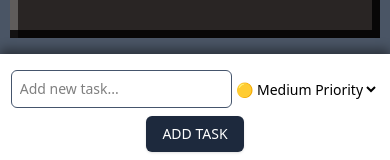
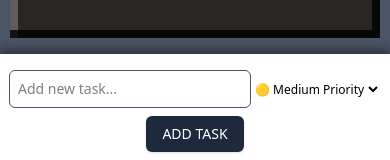
Before and after one commit to kurtrockx/TODO-APP-V2-NETLIFY, a React (Vite) app: page / in a window 390 px wide. Both pictures are taken after a click on the button "ADD TASK". Shown: the part 676-836 px from the top of the page. Built offline with nearby package versions, Linux system fonts and the light colour scheme.

Commit message:
change in responsiveness to remove scrollbar in mobile view

```diff
--- a/src/App.jsx
+++ b/src/App.jsx
@@ -137,7 +137,7 @@ function AddTask({ onAddTask }) {
   return (
     <div className="shadow-up z-1 mt-auto flex min-h-20 w-full items-center justify-center gap-4 bg-white px-4 py-2 max-sm:min-h-12 max-sm:flex-col max-sm:gap-2 max-sm:px-px max-sm:py-4">
       {isSearching ? (
-        <div className="flex w-[95%] flex-1">
+        <div className="flex w-[100%] flex-1 px-2">
           <input
             type="text"
             placeholder="Add new task..."
@@ -147,7 +147,7 @@ function AddTask({ onAddTask }) {
           <select
             name="priority"
             id=""
-            className="origin-right cursor-pointer outline-0 duration-500 max-sm:text-sm starting:scale-x-0"
+            className="origin-right cursor-pointer outline-0 duration-500 max-sm:text-xs starting:scale-x-0"
             value={selectedPriority}
             onChange={handlePriority}
           >
```
